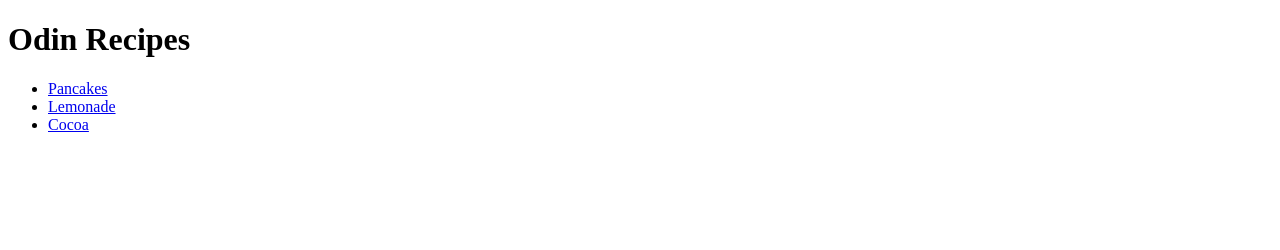
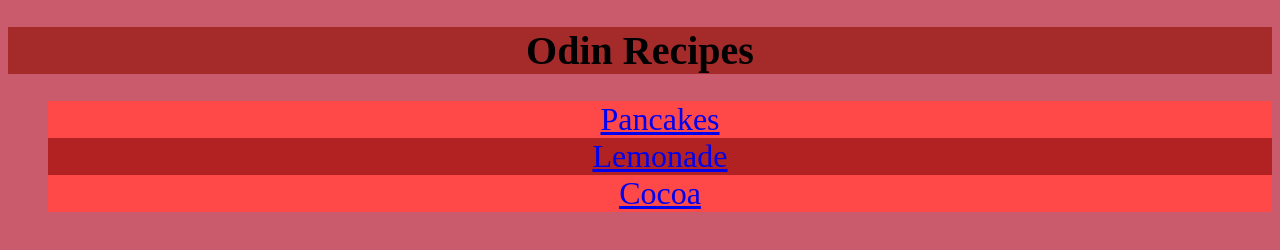
Before and after one commit to grzesp14/odin-recipes, a plain HTML site: page index.html in a window 1280 px wide. Drawn offline with Linux system fonts and the light colour scheme.

Commit message:
Add css to index.html and recipes

```diff
--- /dev/null
+++ b/css/style.css
@@ -0,0 +1,41 @@
+body {
+    background-color: rgb(201, 91, 108);
+}
+
+h1,
+h2 {
+    background-color: brown;
+    font-size: 40px;
+    text-align: center;
+}
+
+img {
+    width: 25%;
+    height: auto;
+}
+
+h2 {
+    font-size: 32px;
+}
+
+header {
+    font-size: 24px;
+    font-style: italic;
+    text-align: center;
+    background-color: rgb(221, 24, 24);
+}
+
+.odd {
+    background-color: rgb(255, 72, 72);
+}
+
+.even {
+    background-color: firebrick;
+}
+
+.odd,
+.even {
+    font-size: 32px;
+    list-style: none;
+    text-align: center;
+}
--- a/index.html
+++ b/index.html
@@ -3,13 +3,14 @@
     <head>
         <meta charset="utf-8">
         <title>Odin Recipes</title>
+        <link rel="stylesheet" href="css/style.css">
     </head>
     <body>
         <h1>Odin Recipes</h1>
         <ul>
-            <li><a href="recipes/pancakes.html">Pancakes</a></li>
-            <li><a href="recipes/lemonade.html">Lemonade</a></li>
-            <li><a href="recipes/cocoa.html">Cocoa</a></li>
+            <li class="odd"><a href="recipes/pancakes.html">Pancakes</a></li>
+            <li class="even"><a href="recipes/lemonade.html">Lemonade</a></li>
+            <li class="odd"><a href="recipes/cocoa.html">Cocoa</a></li>
         </ul>
     </body>
 </html>
```
Also changed, not shown: recipes/cocoa.html (+1 -0 lines), recipes/lemonade.html (+1 -0 lines), recipes/pancakes.html (+1 -0 lines).
